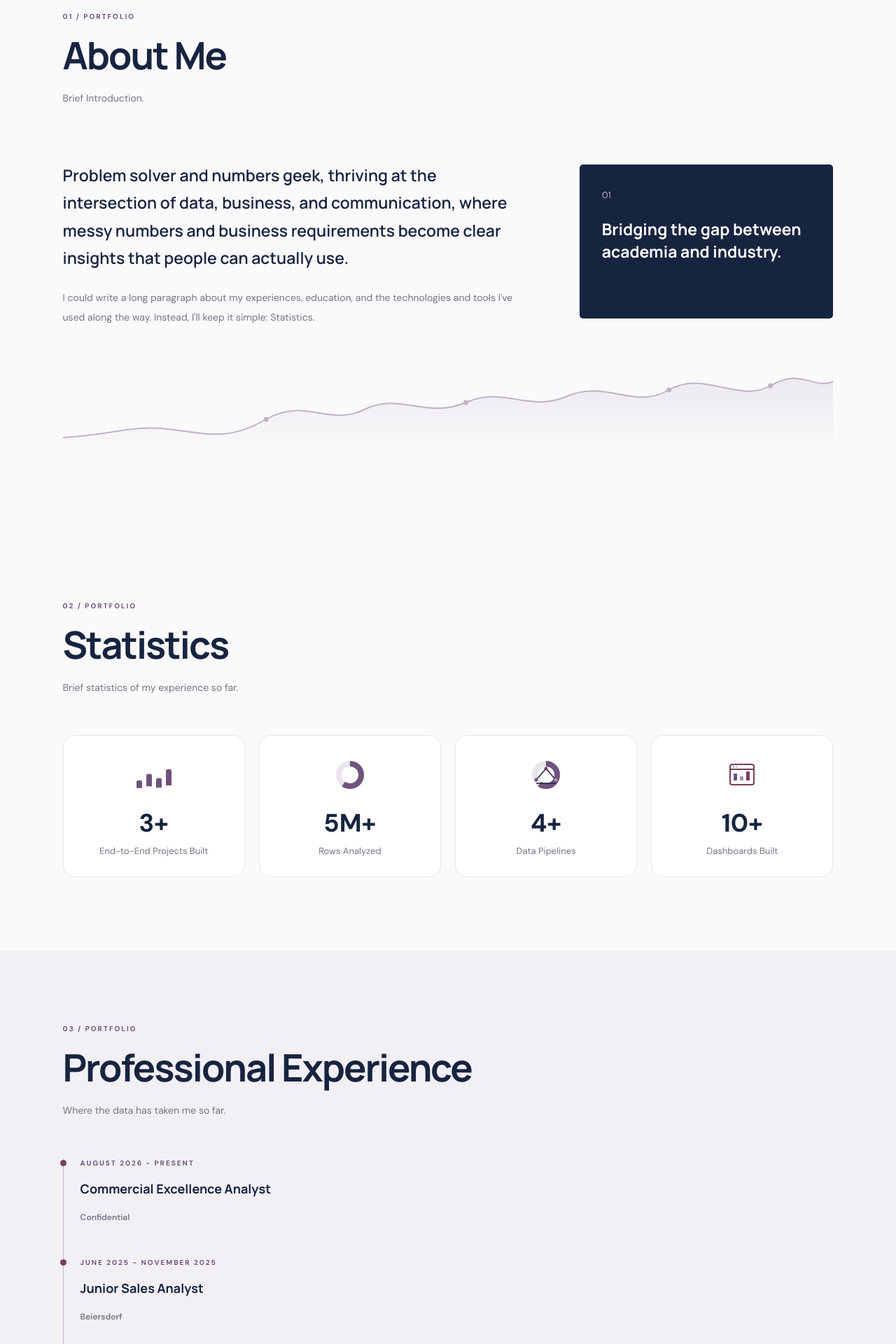
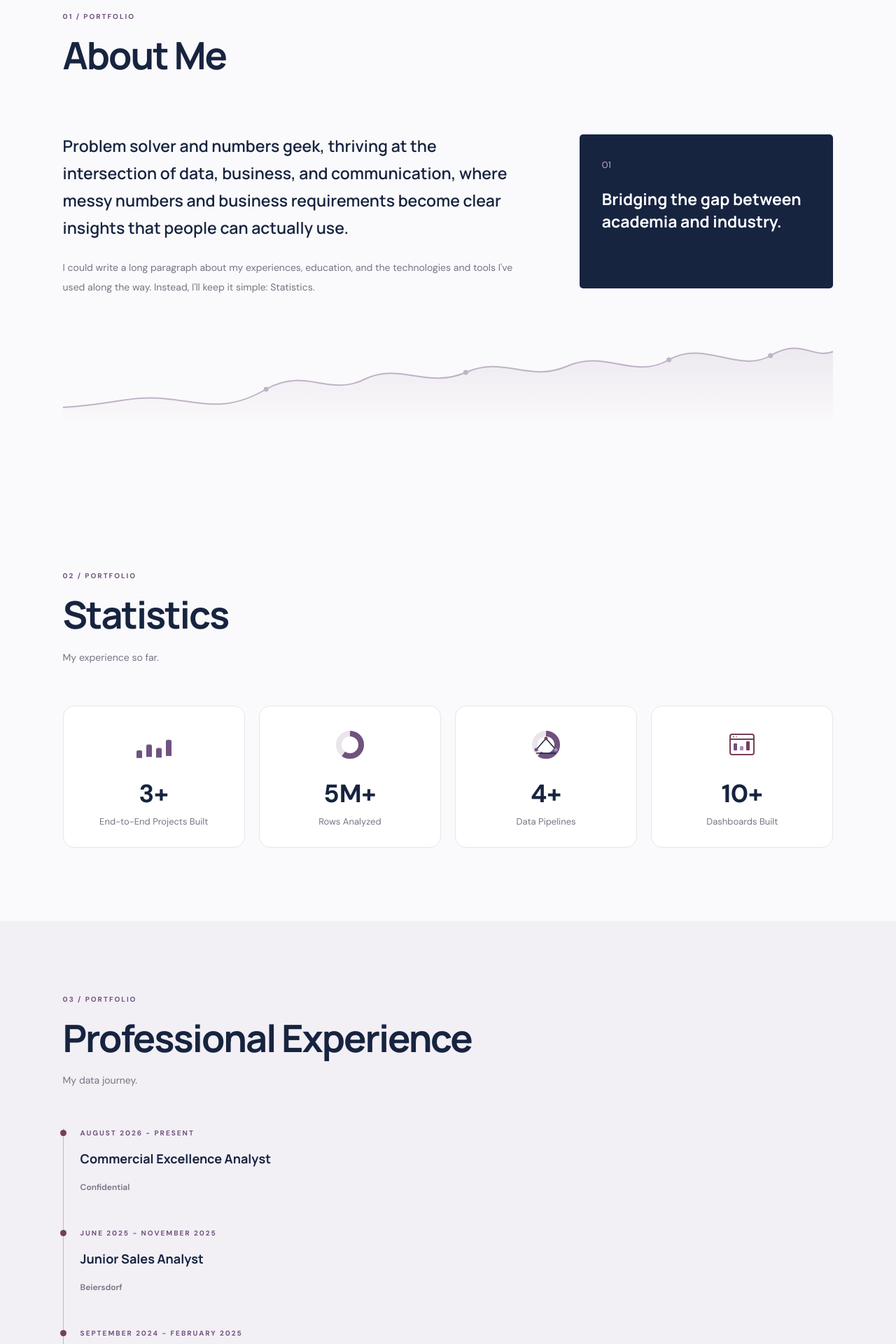
Before and after one commit to fotounshaqra/Analytics-Portfolio, a React (Vite) app: page / in a window 1280 px wide. Shown: the part 860-2780 px from the top of the page at 70% size. Built offline with nearby package versions, Linux system fonts and the light colour scheme.

Commit message:
Refine section descriptions in App.jsx
Updated descriptions for various sections to be more concise.

```diff
--- a/src/App.jsx
+++ b/src/App.jsx
@@ -197,7 +197,6 @@ function App() {
           <SectionHeading
             number="01"
             title="About Me"
-            description="Brief Introduction."
           />
 
           <Reveal>
@@ -262,7 +261,7 @@ function App() {
           <SectionHeading
             number="02"
             title="Statistics"
-            description="Brief statistics of my experience so far."
+            description="My experience so far."
           />
 
           <div className="kpi-grid">
@@ -390,7 +389,7 @@ function App() {
             <SectionHeading
               number="03"
               title="Professional Experience"
-              description="Where the data has taken me so far."
+              description=" My data journey."
             />
 
             <div className="timeline">
@@ -441,7 +440,7 @@ function App() {
             <SectionHeading
               number="05"
               title="Technical Skills"
-              description="The tools and technologies I use and continue to develop."
+              description="The tools and technologies I use and learn about."
             />
 
             <div className="skills-grid">
@@ -517,7 +516,7 @@ function App() {
             <SectionHeading
               number="07"
               title="Publications"
-              description="Research and academic contributions."
+              description="Research contributions."
             />
 
             <div className="publications-list">
@@ -559,7 +558,7 @@ function App() {
           <SectionHeading
             number="08"
             title="Certifications & Achievements"
-            description="A collection of professional learning milestones and achievements."
+            description="Learning milestones and achievements."
           />
 
           <div className="credentials-list">
```
